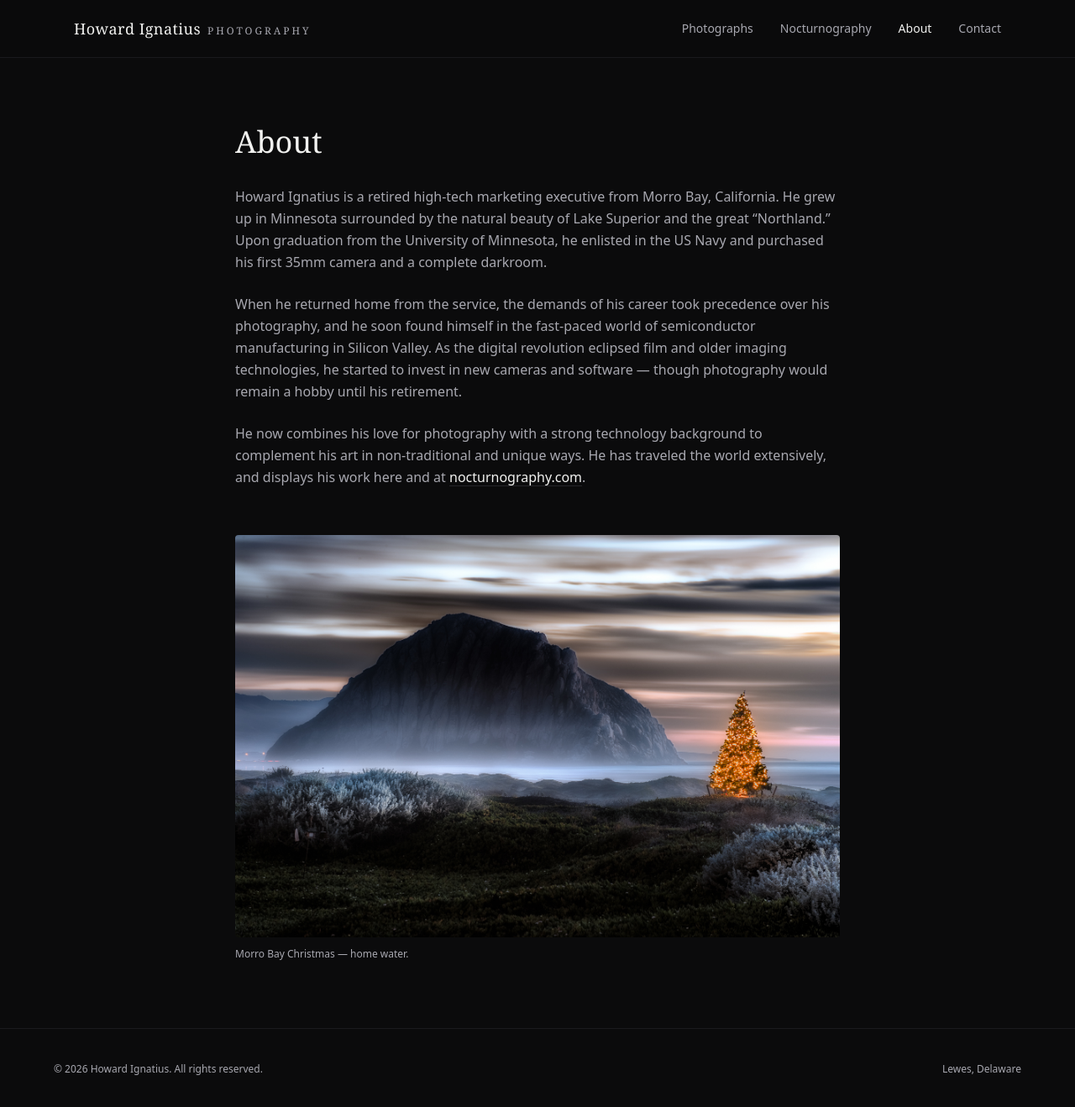
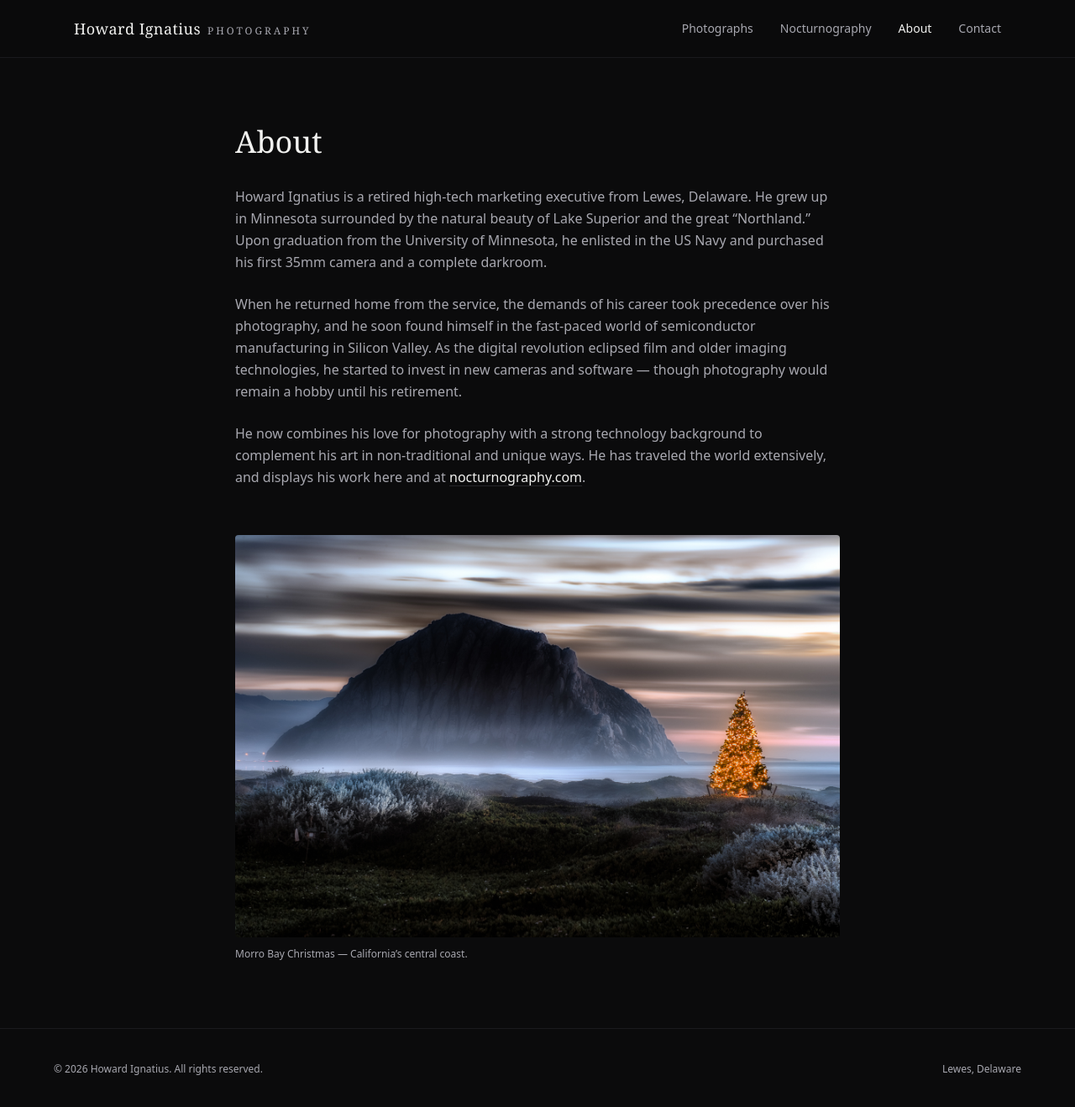
Before and after one commit to hjignatius/howard-website, a Next.js app: page /about in a window 1280 px wide. Shown: the top 1318 px of the page at 84% size. Built offline with nearby package versions, Linux system fonts and the light colour scheme.

Commit message:
Update About page location to Lewes, Delaware
Co-Authored-By: Claude Opus 5 <noreply@anthropic.com>

```diff
--- a/src/app/about/page.tsx
+++ b/src/app/about/page.tsx
@@ -4,7 +4,7 @@ import Image from "next/image";
 export const metadata: Metadata = {
   title: "About",
   description:
-    "Howard Ignatius is a retired high-tech marketing executive and photographer based in Morro Bay, California.",
+    "Howard Ignatius is a retired high-tech marketing executive and photographer based in Lewes, Delaware.",
 };
 
 export default function About() {
@@ -14,11 +14,11 @@ export default function About() {
 
       <div className="mt-8 space-y-6 text-base leading-relaxed text-mist">
         <p>
-          Howard Ignatius is a retired high-tech marketing executive from Morro
-          Bay, California. He grew up in Minnesota surrounded by the natural
-          beauty of Lake Superior and the great “Northland.” Upon graduation from
-          the University of Minnesota, he enlisted in the US Navy and purchased
-          his first 35mm camera and a complete darkroom.
+          Howard Ignatius is a retired high-tech marketing executive from
+          Lewes, Delaware. He grew up in Minnesota surrounded by the natural
+          beauty of Lake Superior and the great “Northland.” Upon graduation
+          from the University of Minnesota, he enlisted in the US Navy and
+          purchased his first 35mm camera and a complete darkroom.
         </p>
         <p>
           When he returned home from the service, the demands of his career took
@@ -55,7 +55,7 @@ export default function About() {
           className="w-full rounded-sm"
         />
         <figcaption className="mt-3 text-xs text-mist">
-          Morro Bay Christmas — home water.
+          Morro Bay Christmas — California’s central coast.
         </figcaption>
       </figure>
     </div>
```
